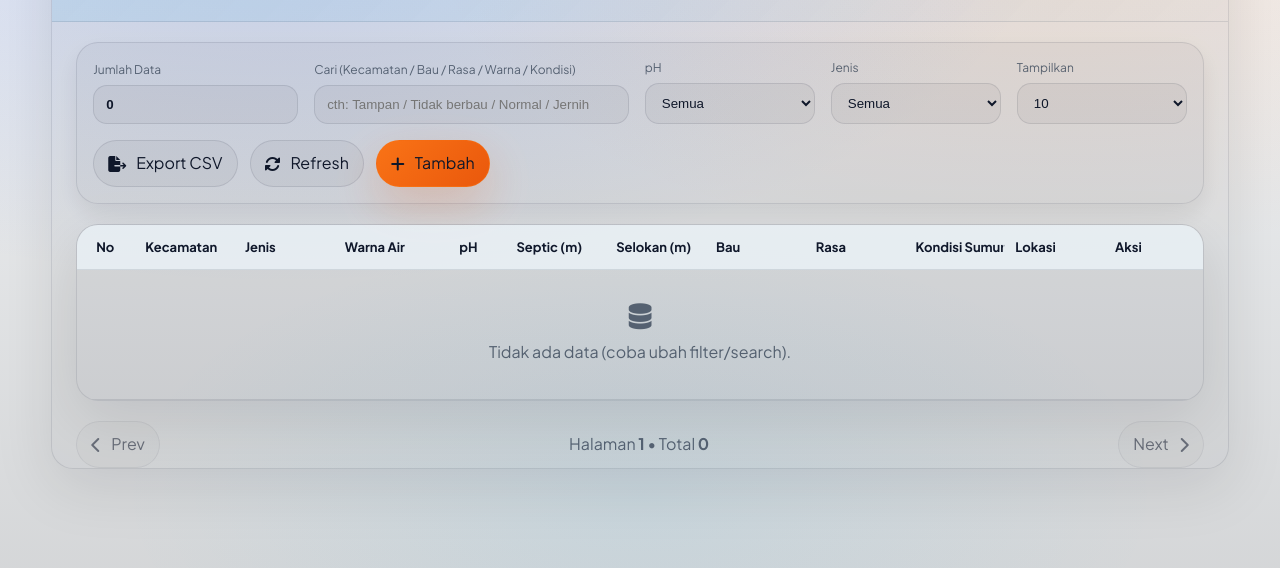
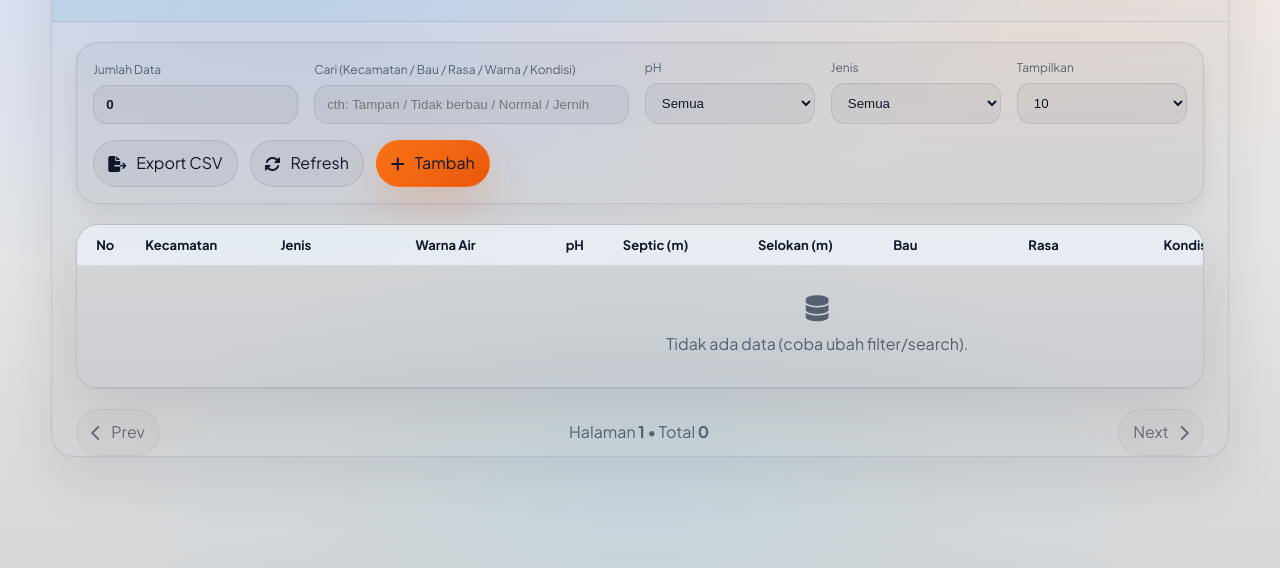
Before and after one commit to NadilaEriani/kualitas-sumur, a website built with Vite: page data.html in a window 1280 px wide. Shown: the part 186-754 px from the top of the page. Built offline with nearby package versions, Linux system fonts and the light colour scheme; some packages are replaced by stand-ins of ours; no server answers; the database is empty.

Commit message:
Final yey

```diff
--- a/style.css
+++ b/style.css
@@ -311,8 +311,7 @@ img {
 
 /* ========== LANDING ========== */
 body.landing {
-  background:
-    radial-gradient(
+  background: radial-gradient(
       ellipse 1200px 600px at 22% 10%,
       rgba(29, 78, 216, 0.18),
       transparent 65%
@@ -1334,6 +1333,16 @@ body.landing.data-page .db-toolbar {
   color: var(--text);
   outline: none;
 }
+body.landing.data-page .db-field select option,
+body.landing.data-page .db-field select optgroup {
+  background: var(--bg);
+  color: var(--text);
+}
+/* bantu browser render komponen form sesuai tema */
+body.landing.data-page .db-field select {
+  color-scheme: light dark;
+}
+
 .db-field input:focus,
 .db-field select:focus {
   border-color: rgba(96, 165, 250, 0.35);
@@ -1384,21 +1393,32 @@ body.landing.data-page .db-toolbar {
   border: 1px solid var(--border);
   background: var(--surface);
   box-shadow: var(--sh-md);
-  overflow-x: hidden !important;
-  max-height: calc(100vh - 360px);
-}
+
+  overflow-x: auto;
+  overflow-y: visible;
+  max-height: none;
+}
+
 .db-table {
   width: 100%;
   border-collapse: separate;
   border-spacing: 0;
-  min-width: 980px;
+  min-width: 1480px;
   table-layout: fixed;
 }
 .db-table th,
 .db-table td {
-  word-break: break-word;
+  word-break: normal;
+  overflow-wrap: normal;
+
+  white-space: nowrap;
+}
+.db-table td:nth-child(2),  /* Kecamatan */
+.db-table td:nth-child(10) {
+  /* Kondisi Sumur */
   white-space: normal;
 }
+
 .db-table thead th {
   position: sticky;
   top: 0;
@@ -1407,7 +1427,7 @@ body.landing.data-page .db-toolbar {
   color: var(--text);
   text-align: left;
   font-size: 13px;
-  padding: 12px;
+  padding: 10px 12px;
   border-bottom: 1px solid var(--border);
   white-space: nowrap;
 }
@@ -1424,7 +1444,7 @@ body.landing.data-page .db-toolbar {
 }
 
 .db-table tbody td {
-  padding: 12px;
+  padding: 8px 12px;
   border-bottom: 1px solid var(--border);
   color: var(--muted);
   vertical-align: middle;
@@ -1455,6 +1475,56 @@ body.landing.data-page .db-toolbar {
   text-align: center;
   white-space: nowrap;
 }
+/* ✅ Lebarkan kolom-kolom lain biar tidak himpit */
+.db-table th:nth-child(2),
+.db-table td:nth-child(2) {
+  min-width: 200px;
+} /* Kecamatan */
+
+.db-table th:nth-child(3),
+.db-table td:nth-child(3) {
+  min-width: 140px;
+} /* Jenis */
+
+.db-table th:nth-child(4),
+.db-table td:nth-child(4) {
+  min-width: 120px;
+} /* Warna Air */
+
+.db-table th:nth-child(6),
+.db-table td:nth-child(6) {
+  min-width: 110px;
+} /* Septic */
+
+.db-table th:nth-child(7),
+.db-table td:nth-child(7) {
+  min-width: 120px;
+} /* Selokan */
+
+.db-table th:nth-child(8),
+.db-table td:nth-child(8) {
+  min-width: 110px;
+} /* Bau */
+
+.db-table th:nth-child(9),
+.db-table td:nth-child(9) {
+  min-width: 110px;
+} /* Rasa */
+
+.db-table th:nth-child(10),
+.db-table td:nth-child(10) {
+  min-width: 170px;
+} /* Kondisi Sumur */
+
+.db-table th:nth-child(11),
+.db-table td:nth-child(11) {
+  min-width: 90px;
+} /* Lokasi */
+
+.db-table th:nth-child(12),
+.db-table td:nth-child(12) {
+  min-width: 130px;
+} /* Aksi */
 
 .db-empty {
   text-align: center;
@@ -1557,7 +1627,8 @@ body.landing.data-page .db-toolbar {
   border-radius: var(--r-lg);
   padding: var(--s-4);
   box-shadow: var(--sh-sm);
-  transition: transform 0.18s ease, background 0.18s ease, border-color 0.18s ease;
+  transition: transform 0.18s ease, background 0.18s ease,
+    border-color 0.18s ease;
   text-align: center;
 }
 
@@ -1566,7 +1637,8 @@ body.landing.data-page .db-toolbar {
 }
 
 .kpi-risk.danger {
-  background: linear-gradient(135deg,
+  background: linear-gradient(
+    135deg,
     color-mix(in srgb, var(--surface) 70%, rgba(239, 68, 68, 0.16)),
     color-mix(in srgb, var(--surface) 85%, rgba(239, 68, 68, 0.08))
   );
@@ -1575,14 +1647,16 @@ body.landing.data-page .db-toolbar {
 
 .kpi-risk.danger:hover {
   border-color: rgba(239, 68, 68, 0.5);
-  background: linear-gradient(135deg,
+  background: linear-gradient(
+    135deg,
     color-mix(in srgb, var(--surface) 60%, rgba(239, 68, 68, 0.22)),
     color-mix(in srgb, var(--surface) 75%, rgba(239, 68, 68, 0.12))
   );
 }
 
 .kpi-risk.warning {
-  background: linear-gradient(135deg,
+  background: linear-gradient(
+    135deg,
     color-mix(in srgb, var(--surface) 70%, rgba(250, 204, 21, 0.16)),
     color-mix(in srgb, var(--surface) 85%, rgba(250, 204, 21, 0.08))
   );
@@ -1591,14 +1665,16 @@ body.landing.data-page .db-toolbar {
 
 .kpi-risk.warning:hover {
   border-color: rgba(250, 204, 21, 0.5);
-  background: linear-gradient(135deg,
+  background: linear-gradient(
+    135deg,
     color-mix(in srgb, var(--surface) 60%, rgba(250, 204, 21, 0.22)),
     color-mix(in srgb, var(--surface) 75%, rgba(250, 204, 21, 0.12))
   );
 }
 
 .kpi-risk.success {
-  background: linear-gradient(135deg,
+  background: linear-gradient(
+    135deg,
     color-mix(in srgb, var(--surface) 70%, rgba(34, 197, 94, 0.16)),
     color-mix(in srgb, var(--surface) 85%, rgba(34, 197, 94, 0.08))
   );
@@ -1607,7 +1683,8 @@ body.landing.data-page .db-toolbar {
 
 .kpi-risk.success:hover {
   border-color: rgba(34, 197, 94, 0.5);
-  background: linear-gradient(135deg,
+  background: linear-gradient(
+    135deg,
     color-mix(in srgb, var(--surface) 60%, rgba(34, 197, 94, 0.22)),
     color-mix(in srgb, var(--surface) 75%, rgba(34, 197, 94, 0.12))
   );
@@ -1687,7 +1764,7 @@ body.landing.data-page .db-toolbar {
 }
 
 .legend-risk-dot::before {
-  content: '';
+  content: "";
   width: 8px;
   height: 8px;
   background: rgba(255, 255, 255, 0.5);
@@ -1707,7 +1784,8 @@ body.landing.data-page .db-toolbar {
   padding: var(--s-5);
   display: flex;
   gap: var(--s-4);
-  transition: transform 0.18s ease, background 0.18s ease, border-color 0.18s ease;
+  transition: transform 0.18s ease, background 0.18s ease,
+    border-color 0.18s ease;
 }
 
 .info-card:hover {
@@ -1782,7 +1860,11 @@ body.landing.data-page .db-toolbar {
   height: 64px;
   margin: 0 auto 14px;
   border-radius: 20px;
-  background: linear-gradient(135deg, rgba(14, 165, 233, 0.2), rgba(29, 78, 216, 0.15));
+  background: linear-gradient(
+    135deg,
+    rgba(14, 165, 233, 0.2),
+    rgba(29, 78, 216, 0.15)
+  );
   border: 1px solid rgba(96, 165, 250, 0.3);
   display: grid;
   place-items: center;
@@ -1791,13 +1873,21 @@ body.landing.data-page .db-toolbar {
 }
 
 .stat-highlight-icon.danger-icon {
-  background: linear-gradient(135deg, rgba(239, 68, 68, 0.2), rgba(220, 38, 38, 0.15));
+  background: linear-gradient(
+    135deg,
+    rgba(239, 68, 68, 0.2),
+    rgba(220, 38, 38, 0.15)
+  );
   border-color: rgba(239, 68, 68, 0.3);
   color: #fca5a5;
 }
 
 .stat-highlight-icon.success-icon {
-  background: linear-gradient(135deg, rgba(34, 197, 94, 0.2), rgba(22, 163, 74, 0.15));
+  background: linear-gradient(
+    135deg,
+    rgba(34, 197, 94, 0.2),
+    rgba(22, 163, 74, 0.15)
+  );
   border-color: rgba(34, 197, 94, 0.3);
   color: #86efac;
 }
```
